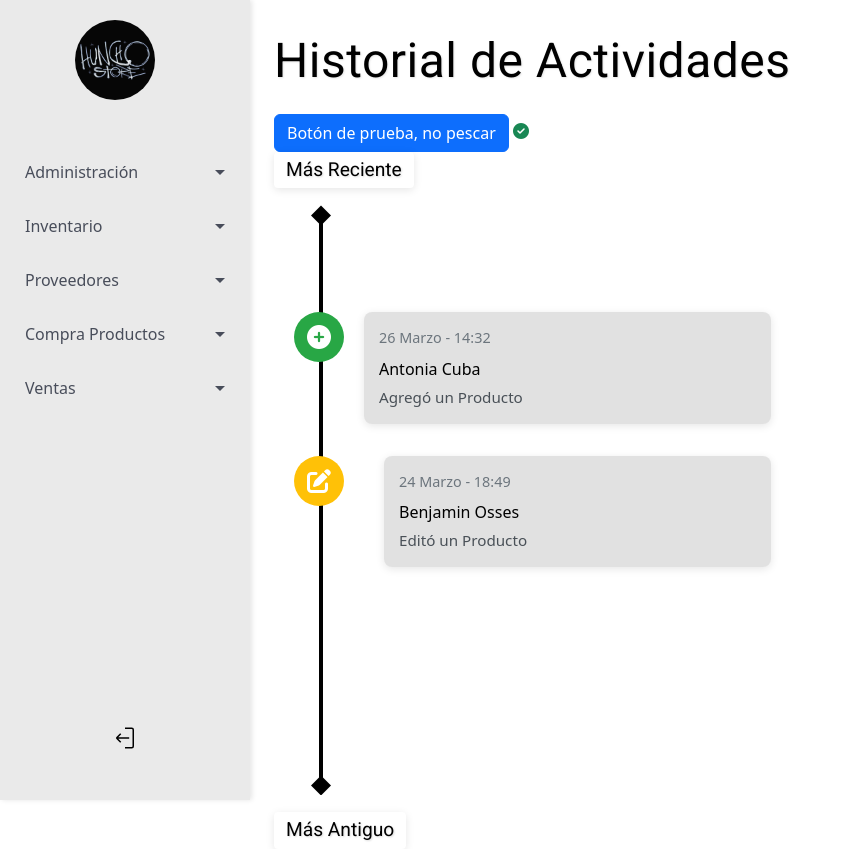
After one commit to AntoCuba/Especialidad-I, a Django app: page /administracion/historial/ in a window 1280 px wide. The commit adds this page. Shown: the whole page, without its empty margins (0-851 px from the left). Run offline with Django 5.2, Linux system fonts and the light colour scheme; the visitor is signed in with stand-in values (Sample User, id 1); some libraries are stand-ins or nearby versions.

Commit message:
Creación de front de pantalla Historial actividad

```diff
--- a/Especialidad/Especialidad/settings.py
+++ b/Especialidad/Especialidad/settings.py
@@ -78,8 +78,8 @@ DATABASES = {
     'default': {
         'ENGINE': 'django.db.backends.postgresql_psycopg2',
         'NAME': 'Especialidad',
-        'USER': 'osses_benjamin',
-        'PASSWORD': '486412',
+        'USER': 'rojas_giovanni',
+        'PASSWORD': '12345',
         'HOST': 'localhost',
         'PORT': '5432',
     }
--- /dev/null
+++ b/Especialidad/administracion/static/css/historial.css
@@ -0,0 +1,164 @@
+/*Titulo pantalla */
+.titulo-historial {
+    font-family: 'Roboto', sans-serif;
+    font-size: 3rem;
+    color: #000000;
+    text-align: center;
+    margin: 2rem 0;
+    letter-spacing: 0.5px;
+    text-shadow: 1px 1px 2px rgba(0,0,0,0.1);
+}
+
+/*contenedor principal */
+.timeline-wrapper {
+    position: relative;
+    max-width: 800px;
+    margin: 2rem auto;
+    height: 70vh;
+}
+
+/*elementos de la linea*/
+.timeline-static-elements {
+    position: absolute;
+    top: 0;
+    left: 0;
+    right: 0;
+    bottom: 0;
+    pointer-events: none;
+}
+
+.timeline-line {
+    position: absolute;
+    left: 45px;
+    width: 4px;
+    background: #000000;
+    top: -10px;
+    bottom: -10px;
+    transform: none;
+}
+
+.timeline-start,
+.timeline-end {
+    position: absolute;
+    left: 37px;
+    transform: none;
+    background: #000000;
+    width: 20px;
+    height: 20px;
+    clip-path: polygon(50% 0%, 100% 50%, 50% 100%, 0% 50%);
+}
+
+.timeline-label-top,
+.timeline-label-bottom {
+    position: relative;
+    max-width: 800px;
+    margin: 0 auto 15px;
+    text-align: left;
+    font-family: 'Roboto', sans-serif;
+}
+
+.timeline-label-bottom {
+    margin-top: 15px;
+    margin-bottom: 0;
+}
+
+.timeline-label-top span,
+.timeline-label-bottom span {
+    display: inline-block;
+    font-size: 1.2rem;
+    color: #000;
+    font-weight: 500;
+    text-shadow: 1px 1px 2px rgba(0,0,0,0.15);
+    background: white;
+    padding: 4px 12px;
+    border-radius: 4px;
+    box-shadow: 0 2px 8px rgba(0,0,0,0.1);
+    position: relative;
+    z-index: 2;
+    display: inline-block;
+}
+
+.timeline-start {
+    top: -15px;
+}
+
+.timeline-end {
+    bottom: -15px;
+}
+
+
+.timeline-start span {
+    left: 35px;
+    right: auto;
+}
+
+.timeline-end span {
+    left: 35px;
+    right: 35px;
+}
+
+/*contenedor con scrol */
+.timeline-scroll-container {
+    position: relative;
+    height: 100%;
+    overflow-y: auto;
+    padding: 60px 0;
+}
+
+/*items*/
+.timeline-item {
+    display: flex;
+    margin: 2rem 0;
+    min-height: 80px;
+    position: relative;
+    z-index: 1;
+}
+
+.timeline-icon {
+    width: 50px;
+    height: 50px;
+    border-radius: 50%;
+    display: flex;
+    align-items: center;
+    justify-content: center;
+    font-size: 1.5rem;
+    color: white;
+    flex-shrink: 0;
+    margin: 0 20px;
+}
+
+.timeline-icon.add { background: #28a745; }
+.timeline-icon.edit { background: #ffc107; }
+.timeline-icon.delete { background: #dc3545; }
+
+/*contenedores items*/
+.timeline-content {
+    flex: 1;
+    padding: 15px;
+    background: #0000001e;
+    border-radius: 8px;
+    box-shadow: 0 2px 8px rgba(0,0,0,0.1);
+    margin: 0 20px;
+}
+
+/*alternar lados*/
+.timeline-item:nth-child(odd) .timeline-content {
+    margin-left: auto;
+}
+
+.timeline-date {
+    font-size: 0.9rem;
+    color: #6c757d;
+    margin-bottom: 0.5rem;
+}
+
+.timeline-user {
+    font-weight: 500;
+    color: #000000;
+    margin-bottom: 0.3rem;
+}
+
+.timeline-action {
+    color: #495057;
+    font-size: 0.95rem;
+}
--- /dev/null
+++ b/Especialidad/administracion/templates/historial_actividades.html
@@ -0,0 +1,63 @@
+{% extends 'layout.html' %}
+{% load static %}
+<!--referencias -->
+<link href="{% static 'vendors/bootstrap/css/bootstrap.min.css' %}" rel="stylesheet">
+<script src="{% static 'vendors/bootstrap/js/bootstrap.bundle.min.js' %}"></script>
+<link href="{% static 'vendors/fontawesome/css/all.min.css' %}" rel="stylesheet">
+
+{% block content %}
+
+<link href="https://fonts.googleapis.com/css2?family=Roboto&display=swap" rel="stylesheet">
+<link href="{% static 'css/historial.css' %}" rel="stylesheet">
+
+<div class="container-fluid px-4">
+    <h1 class="titulo-historial mb-4">Historial de Actividades</h1>
+    <button class="btn btn-primary">Botón de prueba, no pescar</button>
+    <i class="fas fa-check-circle text-success"></i>
+
+    <!--texto superior -->
+    <div class="timeline-label-top">
+        <span>Más Reciente</span>
+    </div>
+
+    <div class="timeline-wrapper">
+        <!--linea de tiempo-->
+        <div class="timeline-static-elements">
+            <div class="timeline-line"></div>
+            <div class="timeline-start"></div>
+            <div class="timeline-end"></div>
+        </div>
+
+        <!--contenido-->
+        <div class="timeline-scroll-container">
+            <!--ejemplos (reemplazar depues) -->
+            <div class="timeline-item">
+                <div class="timeline-icon add">
+                    <i class="fas fa-plus-circle"></i>
+                </div>
+                <div class="timeline-content">
+                    <div class="timeline-date">26 Marzo - 14:32</div>
+                    <div class="timeline-user">Antonia Cuba</div>
+                    <div class="timeline-action">Agregó un Producto</div>
+                </div>
+            </div>
+
+            <div class="timeline-item">
+                <div class="timeline-icon edit">
+                    <i class="fas fa-edit"></i>
+                </div>
+                <div class="timeline-content">
+                    <div class="timeline-date">24 Marzo - 18:49</div>
+                    <div class="timeline-user">Benjamin Osses</div>
+                    <div class="timeline-action">Editó un Producto</div>
+                </div>
+            </div>
+        </div>
+    </div>
+
+    <!--texto inferior -->
+    <div class="timeline-label-bottom">
+        <span>Más Antiguo</span>
+    </div>
+</div>
+{% endblock %}
--- a/Especialidad/core/templates/layout.html
+++ b/Especialidad/core/templates/layout.html
@@ -10,6 +10,11 @@
     <link rel="stylesheet" href="{% static 'css/normalize.css' %}">
     <link href="https://fonts.googleapis.com/css2?family=Poppins:wght@400;500;600&display=swap" rel="stylesheet">
     <link rel="stylesheet" href="{% static 'css/sidebar.css' %}">
+
+    <link href="https://cdn.jsdelivr.net/npm/bootstrap@5.3.2/dist/css/bootstrap.min.css" rel="stylesheet" crossorigin="anonymous">
+    <script src="https://cdn.jsdelivr.net/npm/bootstrap@5.3.2/dist/js/bootstrap.bundle.min.js" crossorigin="anonymous"></script>
+    <link rel="stylesheet" href="https://cdnjs.cloudflare.com/ajax/libs/font-awesome/6.4.0/css/all.min.css" crossorigin="anonymous">
+
     {% block extra_css %}{% endblock %}
 </head>
 <body>
```
